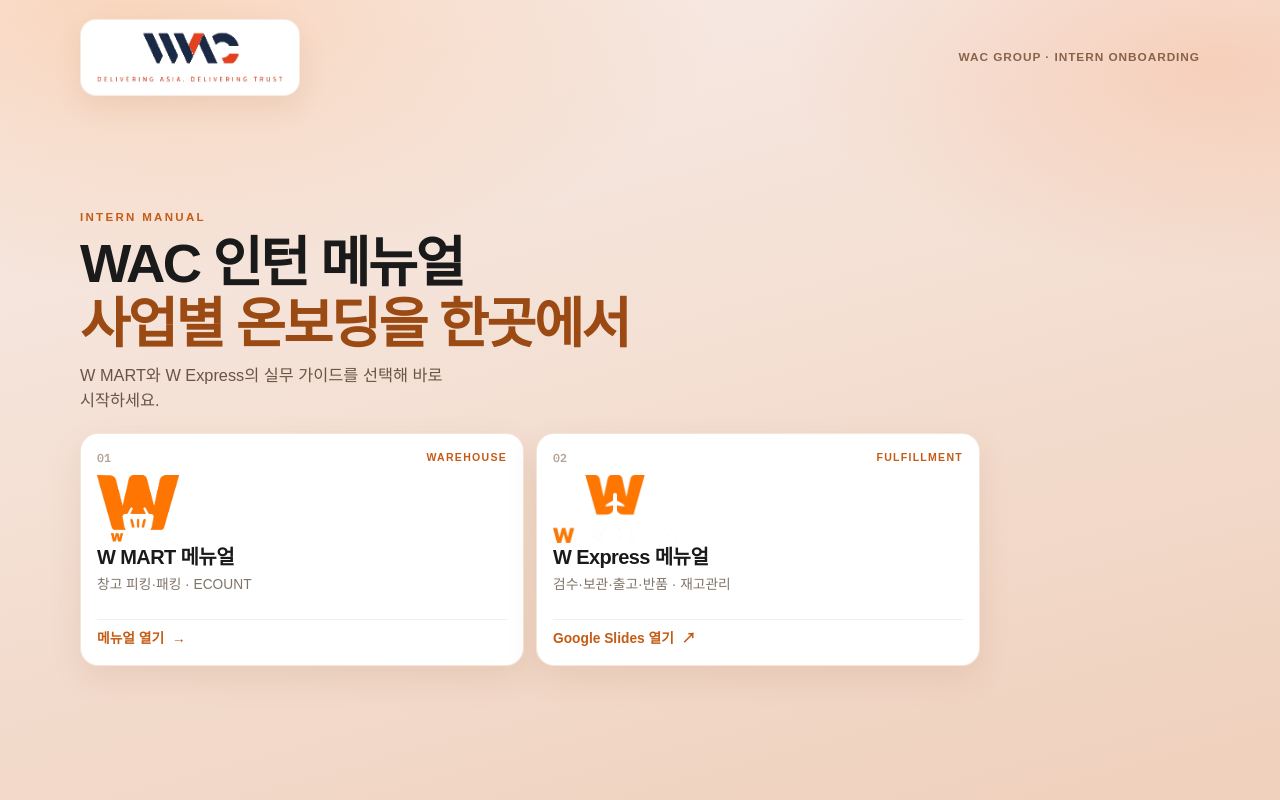
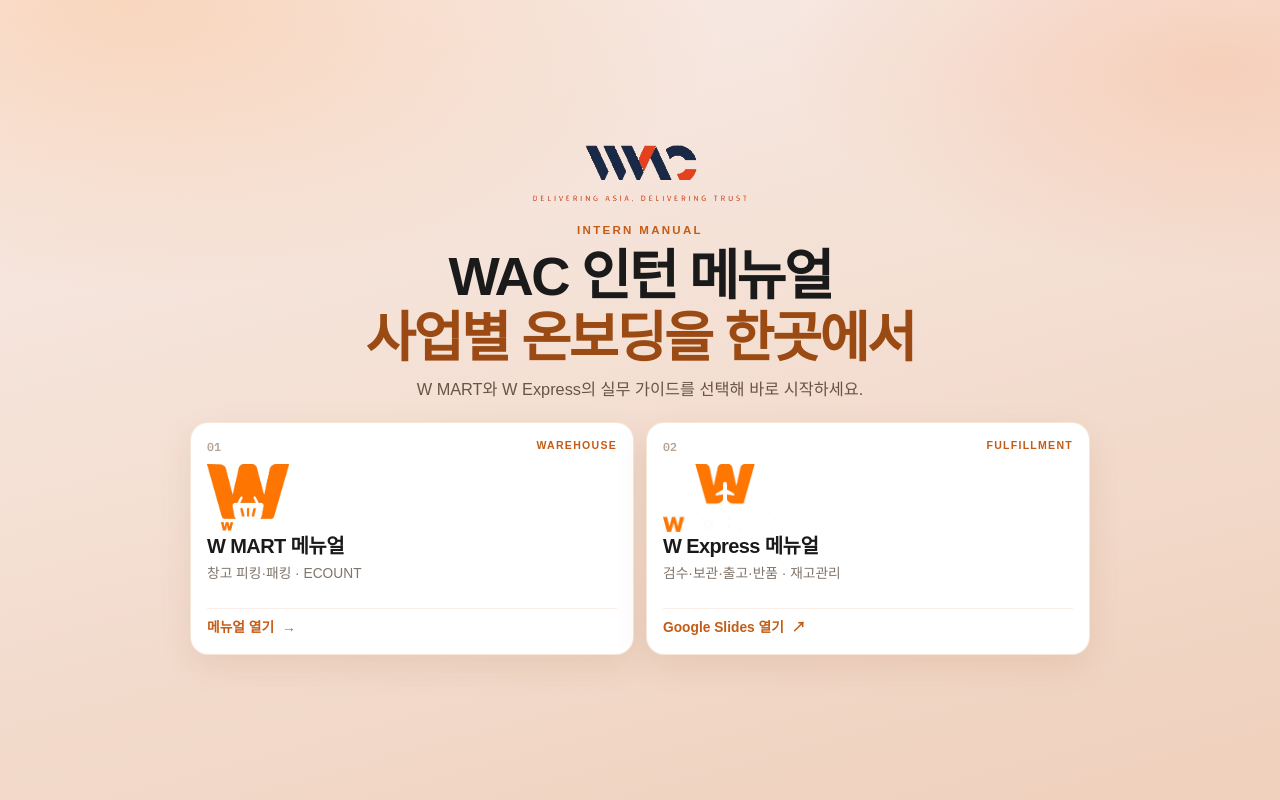
Before and after one commit to hyunseook0606-dev/wac-manual, a React (Vite) app: page / in a window 1280 px wide. Built offline with nearby package versions, Linux system fonts and the light colour scheme; a web font is replaced by a local one.

Commit message:
Center WAC logo on hub background and keep lead text on one line.
Co-authored-by: Cursor <cursoragent@cursor.com>

```diff
--- a/src/components/HubPage.tsx
+++ b/src/components/HubPage.tsx
@@ -24,54 +24,31 @@ export function HubPage({ onOpenWmart }: Props) {
   return (
     <div className="hub-shell">
       <div className="hub hub-premium">
-        <motion.header
-          className="hub-top"
-          custom={0}
-          variants={fadeUp}
-          initial="hidden"
-          animate="show"
-        >
-          <div className="hub-brand-wrap">
-            <img className="hub-brand" src="/wac-logo.png" alt="WAC Logistics" />
-          </div>
-          <p className="hub-top-note">WAC Group · Intern Onboarding</p>
-        </motion.header>
-
         <section className="hub-stage">
-          <motion.p
-            className="hub-kicker"
-            custom={1}
+          <motion.div
+            className="hub-hero"
+            custom={0}
             variants={fadeUp}
             initial="hidden"
             animate="show"
           >
-            Intern Manual
-          </motion.p>
+            <img className="hub-brand" src="/wac-logo.png" alt="WAC Logistics" />
 
-          <motion.h1
-            className="hub-headline"
-            custom={2}
-            variants={fadeUp}
-            initial="hidden"
-            animate="show"
-          >
-            WAC 인턴 메뉴얼
-            <span>사업별 온보딩을 한곳에서</span>
-          </motion.h1>
+            <p className="hub-kicker">Intern Manual</p>
 
-          <motion.p
-            className="hub-lead"
-            custom={3}
-            variants={fadeUp}
-            initial="hidden"
-            animate="show"
-          >
-            W MART와 W Express의 실무 가이드를 선택해 바로 시작하세요.
-          </motion.p>
+            <h1 className="hub-headline">
+              WAC 인턴 메뉴얼
+              <span>사업별 온보딩을 한곳에서</span>
+            </h1>
+
+            <p className="hub-lead">
+              W MART와 W Express의 실무 가이드를 선택해 바로 시작하세요.
+            </p>
+          </motion.div>
 
           <motion.div
             className="hub-units"
-            custom={4}
+            custom={1}
             variants={fadeUp}
             initial="hidden"
             animate="show"
--- a/src/index.css
+++ b/src/index.css
@@ -322,55 +322,37 @@ img {
   height: 100%;
   display: flex;
   flex-direction: column;
-  justify-content: space-between;
+  justify-content: center;
   padding: clamp(16px, 2.4vh, 28px) 0 clamp(18px, 2.8vh, 32px);
 }
 
-.hub-top {
-  display: flex;
-  align-items: center;
-  justify-content: space-between;
-  gap: 12px;
-  flex-shrink: 0;
-}
-
-.hub-brand-wrap {
-  display: inline-flex;
-  align-items: center;
-  padding: 10px 14px;
-  border-radius: 16px;
-  background: #fff;
-  border: 1px solid rgba(196, 92, 22, 0.12);
-  box-shadow: 0 10px 28px rgba(140, 70, 20, 0.1);
-}
-
-.hub-brand {
-  width: min(190px, 46vw);
-  height: auto;
-  display: block;
-}
-
-.hub-top-note {
-  margin: 0;
-  font-size: 0.74rem;
-  letter-spacing: 0.08em;
-  text-transform: uppercase;
-  color: rgba(90, 50, 20, 0.7);
-  font-weight: 700;
-}
-
 .hub-stage {
-  flex: 1;
   display: flex;
   flex-direction: column;
+  align-items: center;
   justify-content: center;
-  max-width: 900px;
+  width: 100%;
   min-height: 0;
   padding: 0;
 }
 
+.hub-hero {
+  display: flex;
+  flex-direction: column;
+  align-items: center;
+  text-align: center;
+  width: 100%;
+}
+
+.hub-brand {
+  width: min(220px, 52vw);
+  height: auto;
+  display: block;
+  margin: 0 auto;
+}
+
 .hub-kicker {
-  margin: 0 0 8px;
+  margin: clamp(12px, 2vh, 18px) 0 8px;
   font-size: 0.72rem;
   letter-spacing: 0.2em;
   text-transform: uppercase;
@@ -395,16 +377,19 @@ img {
 
 .hub-lead {
   margin: 10px 0 0;
-  max-width: 40ch;
+  max-width: 100%;
   color: rgba(50, 30, 15, 0.72);
-  font-size: clamp(0.92rem, 1.5vw, 1.02rem);
+  font-size: clamp(0.88rem, 1.4vw, 1.02rem);
   line-height: 1.55;
+  white-space: nowrap;
 }
 
 .hub-units {
   display: grid;
   grid-template-columns: 1fr 1fr;
   gap: 12px;
+  width: 100%;
+  max-width: 900px;
   margin-top: clamp(14px, 2.4vh, 22px);
 }
 
@@ -513,11 +498,6 @@ img {
     width: min(1120px, calc(100% - 24px));
   }
 
-  .hub-top {
-    flex-direction: column;
-    align-items: flex-start;
-  }
-
   .hub-units {
     grid-template-columns: 1fr 1fr;
     gap: 10px;
@@ -537,8 +517,9 @@ img {
     display: block;
   }
 
-  .hub-top-note {
-    display: none;
+  .hub-lead {
+    white-space: normal;
+    font-size: 0.9rem;
   }
 }
 
```
